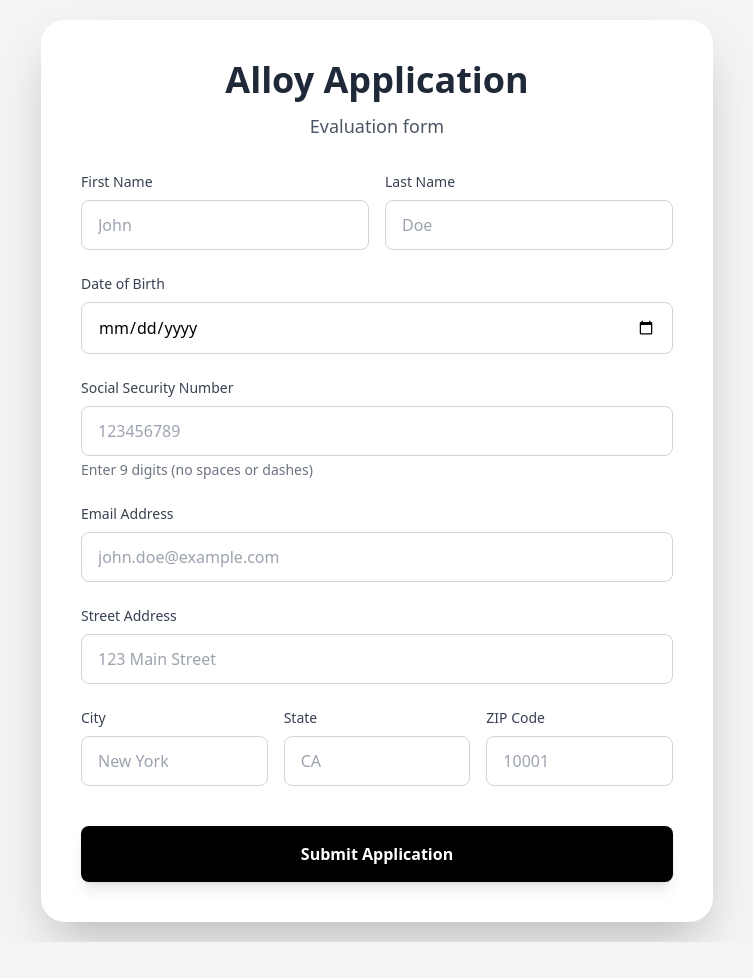
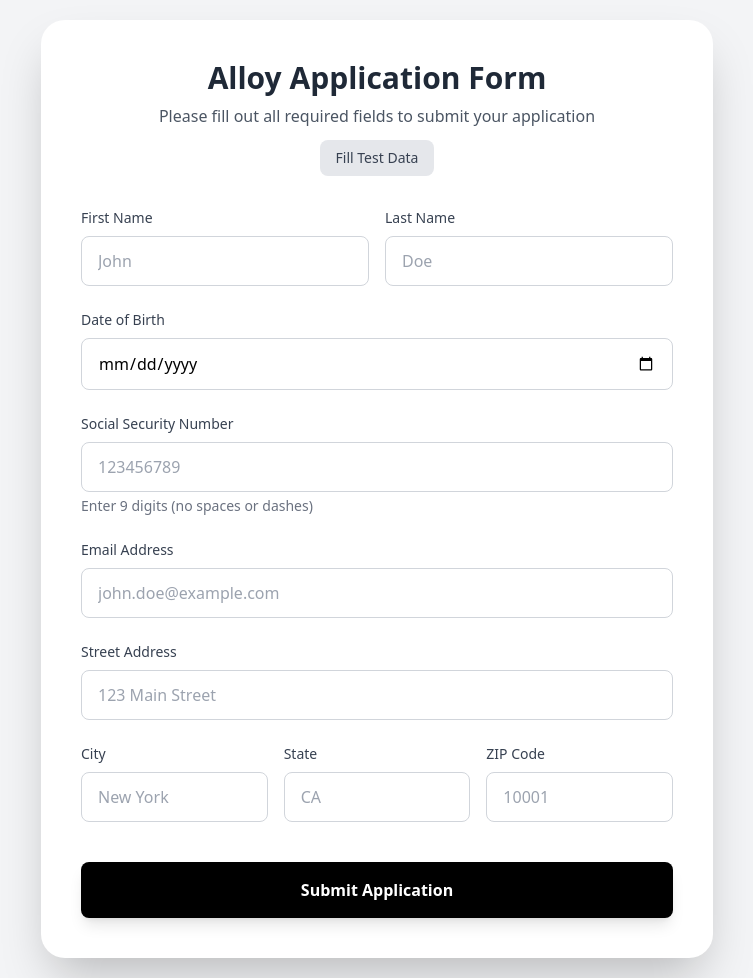
Before and after one commit to shivamjha0075/alloy_tam_assignment, a Flask app: page / in a window 1280 px wide. Shown: the whole page, without its empty margins (263-1016 px from the left). Before the commit the page ends 942 px from the top, so only its background shows below. Run offline with Flask 3, Linux system fonts and the light colour scheme; parts of the project's set-up code (start-up, migrations or seed data) failed here and were passed over; some libraries are stand-ins or nearby versions.

Commit message:
test data button

```diff
--- a/templates/index.html
+++ b/templates/index.html
@@ -11,8 +11,12 @@
     <div class="bg-white rounded-3xl shadow-2xl p-10 max-w-2xl w-full">
         <!-- Header -->
         <div class="text-center mb-8">
-            <h1 class="text-4xl font-bold text-gray-800 mb-3">Alloy Application</h1>
-            <p class="text-gray-600 text-lg">Evaluation form</p>
+            <h1 class="text-3xl font-bold text-gray-800 mb-2">Alloy Application Form</h1>
+            <p class="text-gray-600">Please fill out all required fields to submit your application</p>
+            <button type="button" onclick="fillTestData()"
+                    class="mt-3 px-4 py-2 bg-gray-200 text-gray-700 text-sm rounded-lg hover:bg-gray-300 transition duration-200">
+                Fill Test Data
+            </button>
         </div>
 
         <!-- Result Display -->
@@ -117,6 +121,20 @@
     </div>
 
     <script>
+        // Fill form with test data
+        function fillTestData() {
+            document.getElementById('name_first').value = 'Shivam';
+            document.getElementById('name_last').value = 'Approved';
+            document.getElementById('birth_date').value = '1990-05-15';
+            document.getElementById('document_ssn').value = '123456789';
+            document.getElementById('email_address').value = 'shivam@test.com';
+            document.getElementById('address_line_1').value = '123 Main St';
+            document.getElementById('address_city').value = 'San Jose';
+            document.getElementById('address_state').value = 'CA';
+            document.getElementById('address_postal_code').value = '95122';
+            document.getElementById('address_country_code').value = 'US';
+        }
+
         // Form submission handling
         document.getElementById('applicationForm').addEventListener('submit', function(e) {
             const submitBtn = this.querySelector('button[type="submit"]');
```
